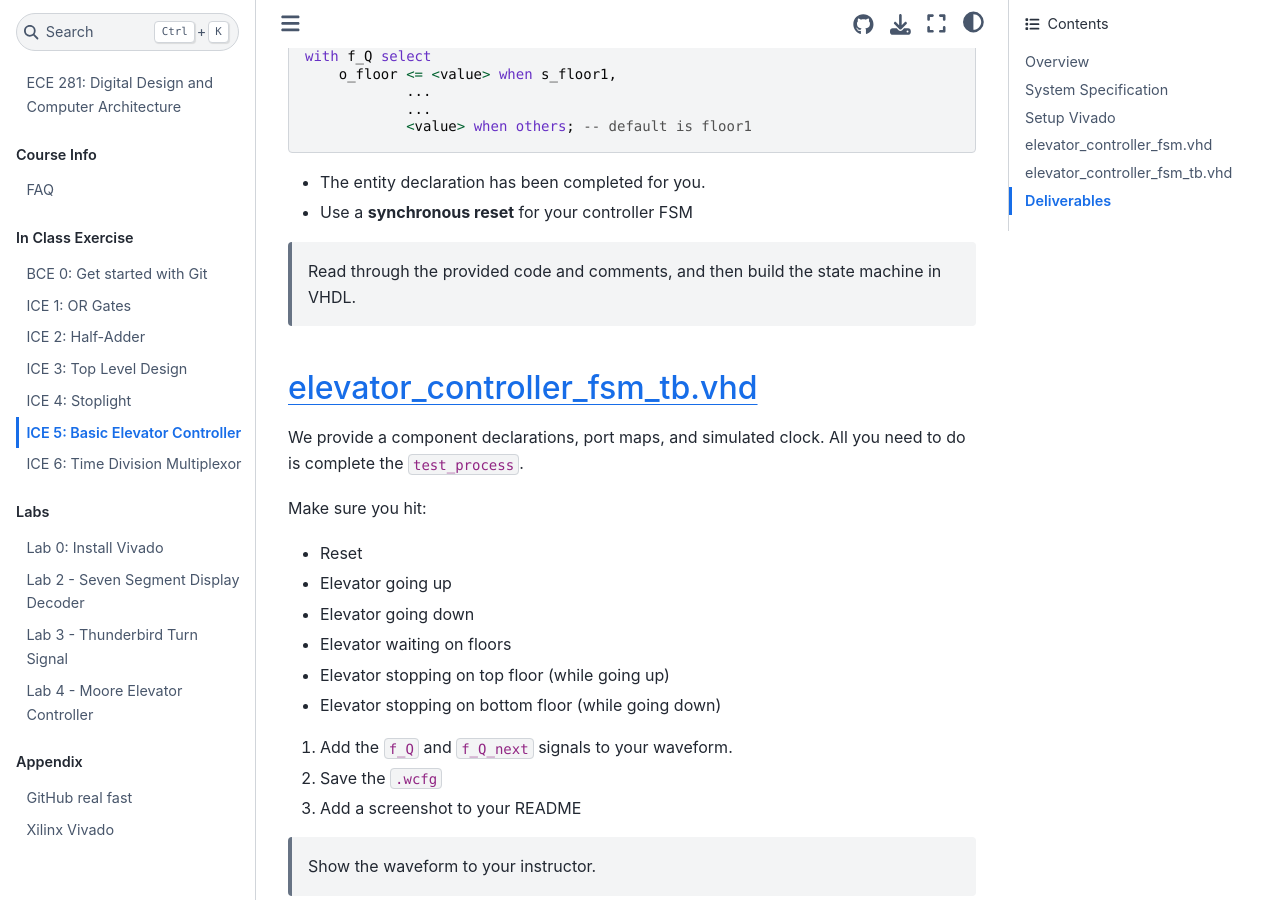
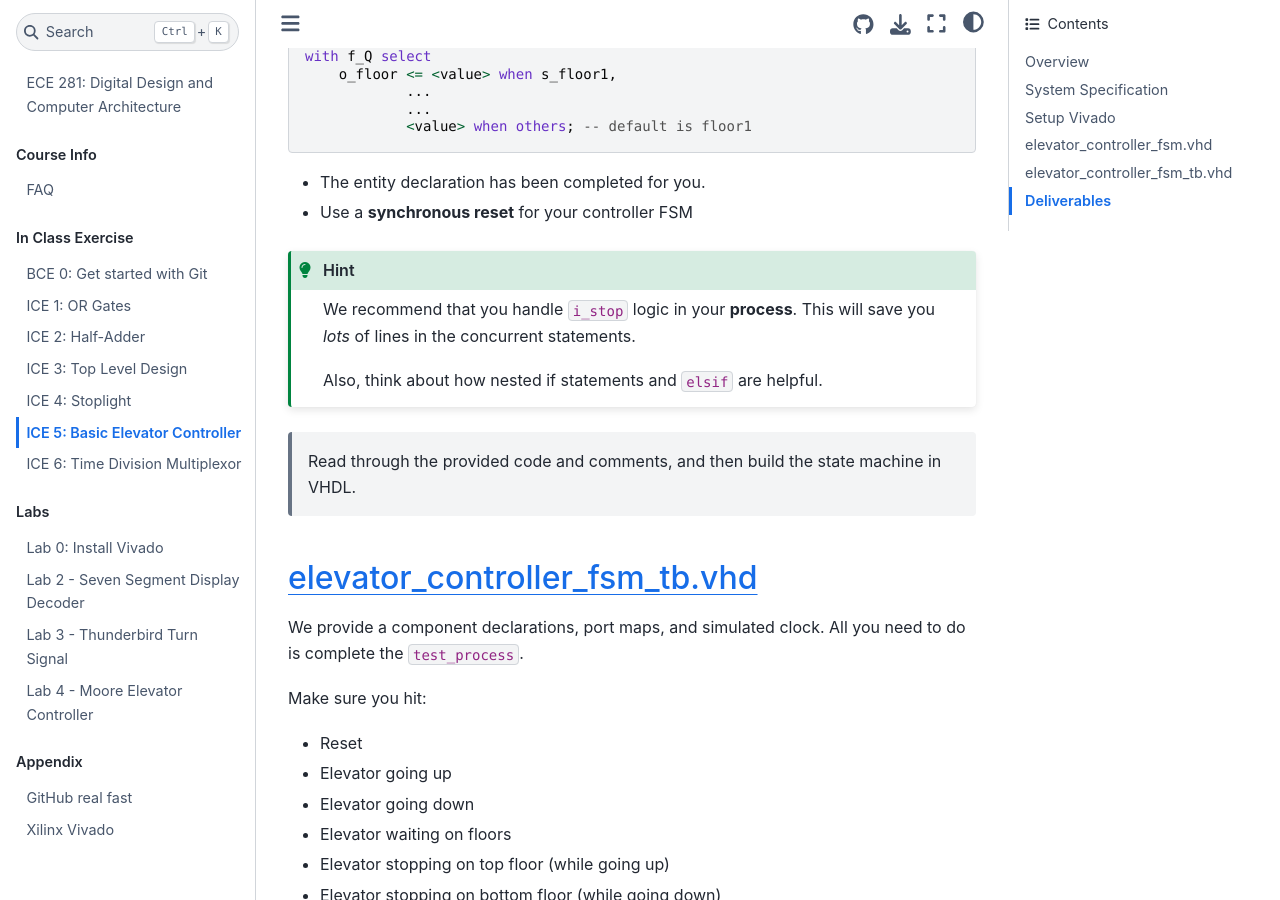
Before and after one commit to USAFA-ECE/ece281-book, a Jupyter Book: the page built from book/ICE/ICE5.md, in a window 1280 px wide and 900 px high, scrolled down 4068 px. Built offline with Jupyter Book 1.0.4 settings and Sphinx 7.4.7 and the Sphinx Book theme 1.1.4, drawn with Linux system fonts in a browser that asks for light colours; pages that are not in the unit, such as notebooks, are missing from menus.

Commit message:
Add hint for i_stop in process

````diff
--- a/book/ICE/ICE5.md
+++ b/book/ICE/ICE5.md
@@ -143,6 +143,13 @@ with f_Q select
 - The entity declaration has been completed for you.
 - Use a **synchronous reset** for your controller FSM
 
+```{hint}
+We recommend that you handle `i_stop` logic in your **process**.
+This will save you *lots* of lines in the concurrent statements.
+
+Also, think about how nested if statements and `elsif` are helpful.
+```
+
 > Read through the provided code and comments, and then build the state machine in VHDL.
 
 ## elevator_controller_fsm_tb.vhd
````
